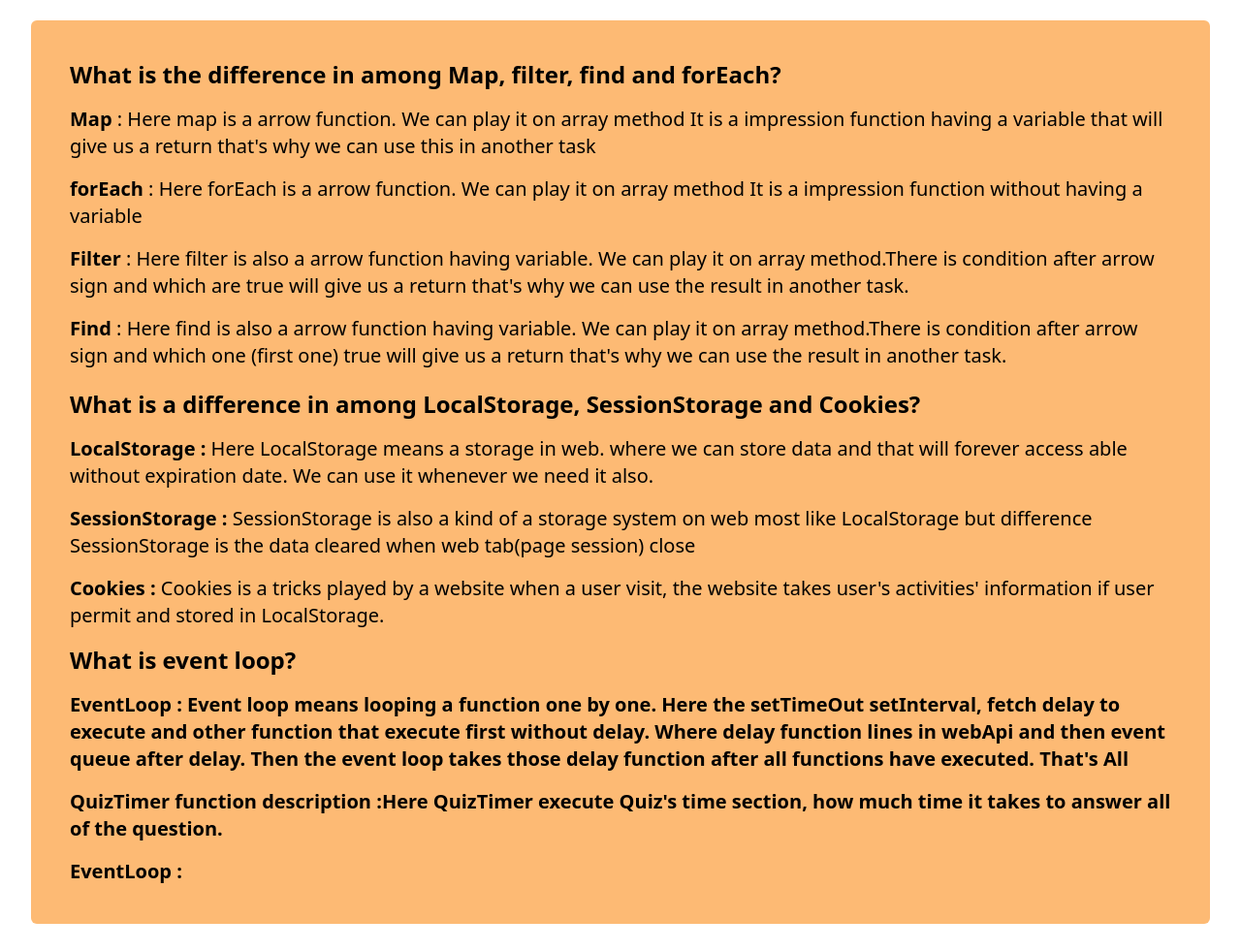
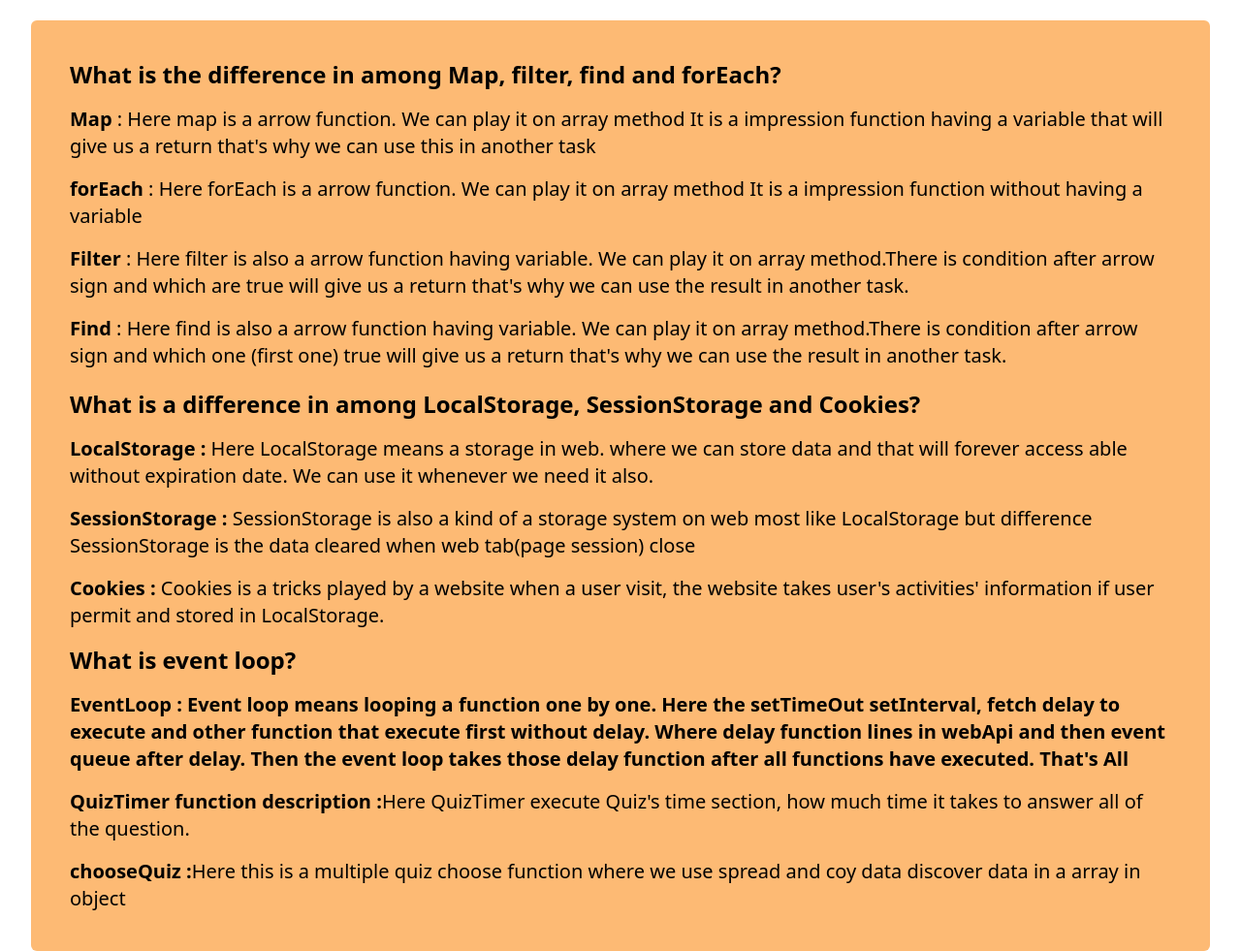
Before and after one commit to HimaloyAshis/quize-a7, a plain HTML site: page answer.html in a window 1280 px wide. Shown: the part 107-1088 px from the top of the page at 97% size. Before the commit the page ends 1060 px from the top, so only its background shows below. Drawn offline with nearby package versions, Linux system fonts and the light colour scheme.

Commit message:
all question is done

```diff
--- a/answer.html
+++ b/answer.html
@@ -28,11 +28,11 @@
             </div>
             <div>
                 <p class="text-2xl mt-4 font-bold">What is event loop?</p>
-                <p class="text-xl mt-4 font-semibold"><span>EventLoop :</span> Event loop means looping a function one by one. Here the setTimeOut setInterval, fetch delay to execute and other function that execute first without delay. Where delay function lines in webApi and then event queue after delay. Then the event loop takes those delay function after all functions have executed. That's All</p>
+                <p class="text-xl mt-4 font-semibold"><span class="font-bold">EventLoop :</span> Event loop means looping a function one by one. Here the setTimeOut setInterval, fetch delay to execute and other function that execute first without delay. Where delay function lines in webApi and then event queue after delay. Then the event loop takes those delay function after all functions have executed. That's All</p>
             </div>
             <div>
-                <p class="text-xl mt-4 font-semibold"><span>QuizTimer function description :</span>Here QuizTimer execute Quiz's time section, how much time it takes to answer all of the question.</p>
-                <p class="text-xl mt-4 font-semibold"><span>EventLoop :</span></p>
+                <p class="text-xl mt-4"><span class="font-bold">QuizTimer function description :</span>Here QuizTimer execute Quiz's time section, how much time it takes to answer all of the question.</p>
+                <p class="text-xl mt-4"><span class="font-bold">chooseQuiz :</span>Here this is a multiple quiz choose function where we use spread and coy data discover data in a array in object</p>
             </div>
         </section>
     </main>
--- a/noChange.js
+++ b/noChange.js
@@ -61,6 +61,7 @@ const chooseQuiz = (index, givenAns) => {
     answers.push({ ...quizData[index], givenAns });
   }
   displayAnswers(answers);
+  console.log(answers)
 };
 
 const displayAnswers = (data) => {
```
